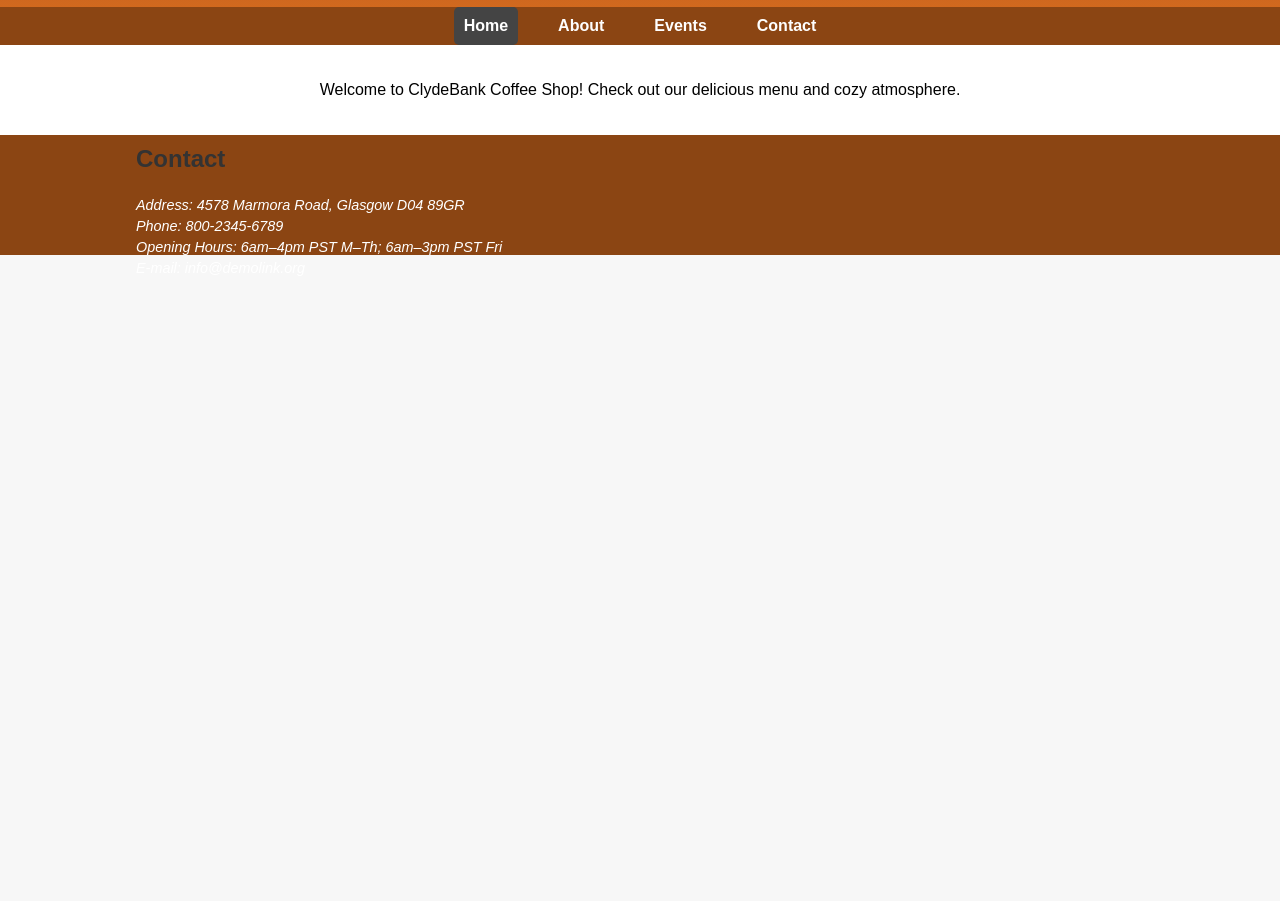
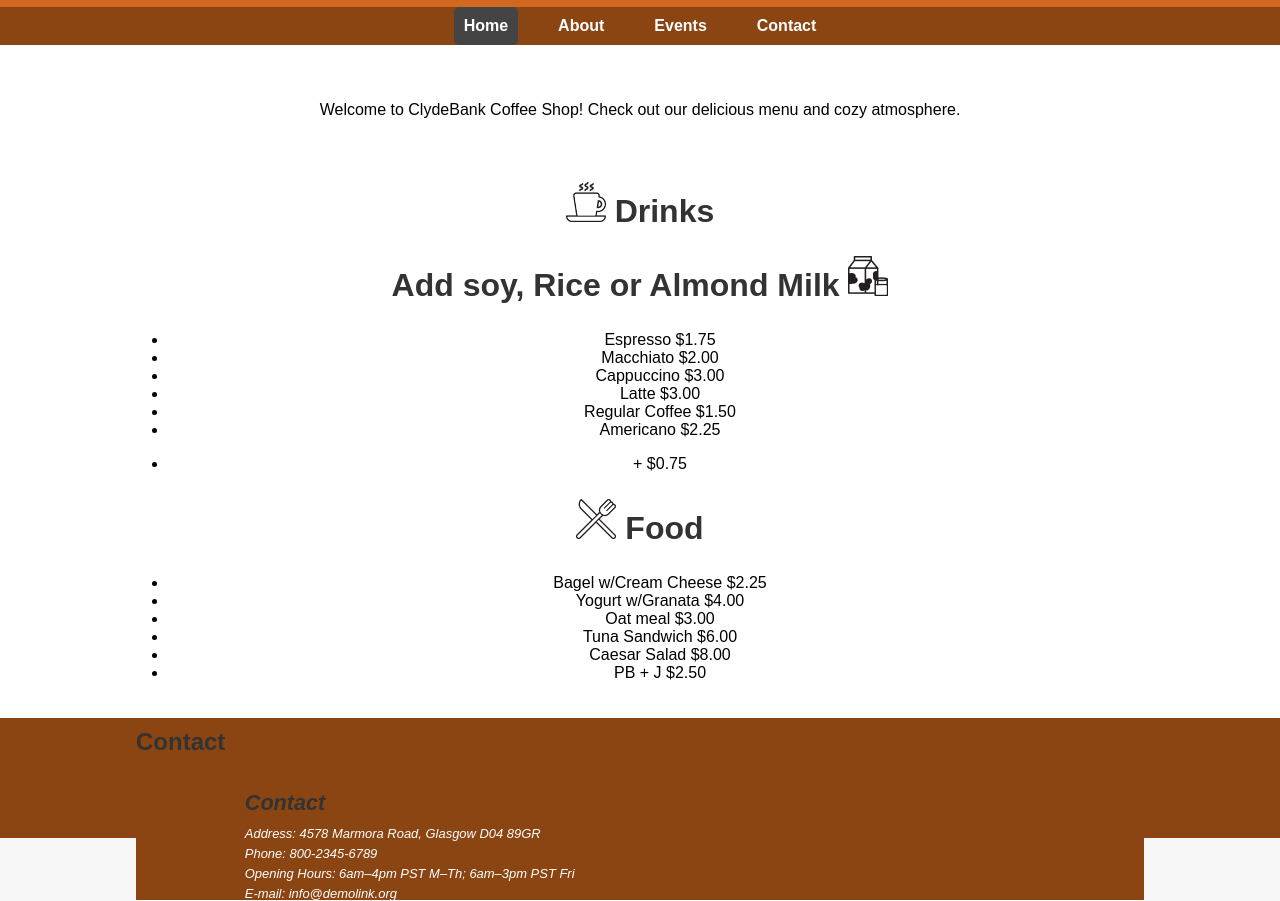
Before and after one commit to adalyndugas/classwork7060, a plain HTML site: page index.html in a window 1280 px wide. Shown: the part 136-1037 px from the top of the page. Before the commit the page ends 800 px from the top, so only its background shows below. Drawn offline with Linux system fonts and the light colour scheme.

Commit message:
Update index.html

```diff
--- a/index.html
+++ b/index.html
@@ -34,12 +34,55 @@
             </ul>
         </div>
     </nav>
-
+<main>
     <main>
         <div class="container">
             <p>Welcome to ClydeBank Coffee Shop! Check out our delicious menu and cozy atmosphere.</p>
         </div>
     </main>
+    <div class="container">
+        <div class="menu-item additional-items">
+            <div class="title-item clearfix">
+                <h2><img src="images/drink_icon.png" alt="Icon"> Drinks</h2>
+                <h2>Add soy, Rice or Almond Milk <img src="images/milk_icon.png" alt="Icon"></h2>
+            </div>
+            <div class="item-inner clearfix">
+                <ul>
+                    <li>Espresso $1.75</li>
+                    <li>Macchiato $2.00</li>
+                    <li>Cappuccino $3.00</li>
+                    <li>Latte $3.00</li>
+                    <li>Regular Coffee $1.50</li>
+                    <li>Americano $2.25</li>
+                </ul>
+                <ul>
+                    <li>+ $0.75</li>
+                </ul>
+            </div>
+        </div>
+        <div class="menu-item">
+            <div class="title-item">
+                <h2><img src="images/food_Icon.png" alt="Icon"> Food</h2>
+            </div>
+            <div class="item-inner">
+                <ul>
+                    <li>Bagel w/Cream Cheese $2.25</li>
+                    <li>Yogurt w/Granata $4.00</li>
+                    <li>Oat meal $3.00</li>
+                    <li>Tuna Sandwich $6.00</li>
+                    <li>Caesar Salad $8.00</li>
+                    <li>PB + J $2.50</li>
+                </ul>
+            </div>
+        </div>
+    </div>
+</main>
+<footer>
+    <div class="container">
+        <h2 class="text-white">Contact</h2>
+        <address>
+            <ul>
+
 
     <footer>
         <div class="container">
```
